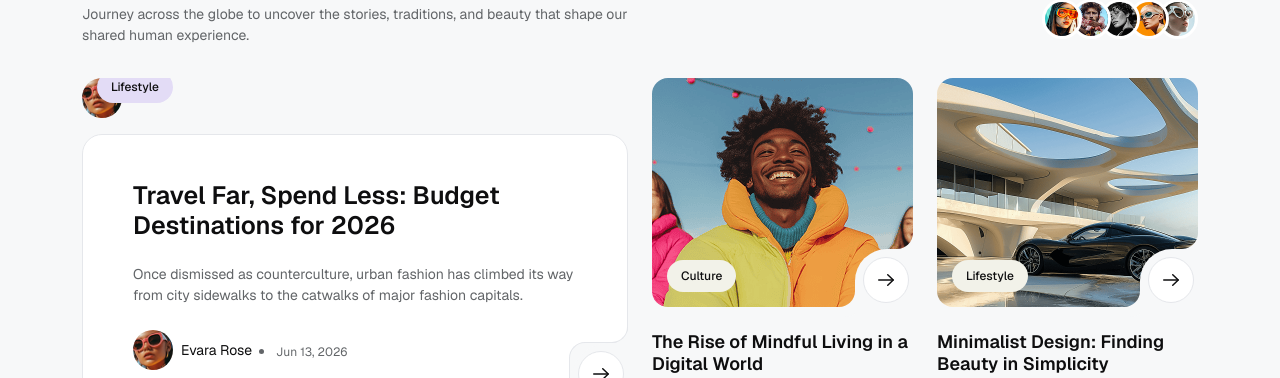
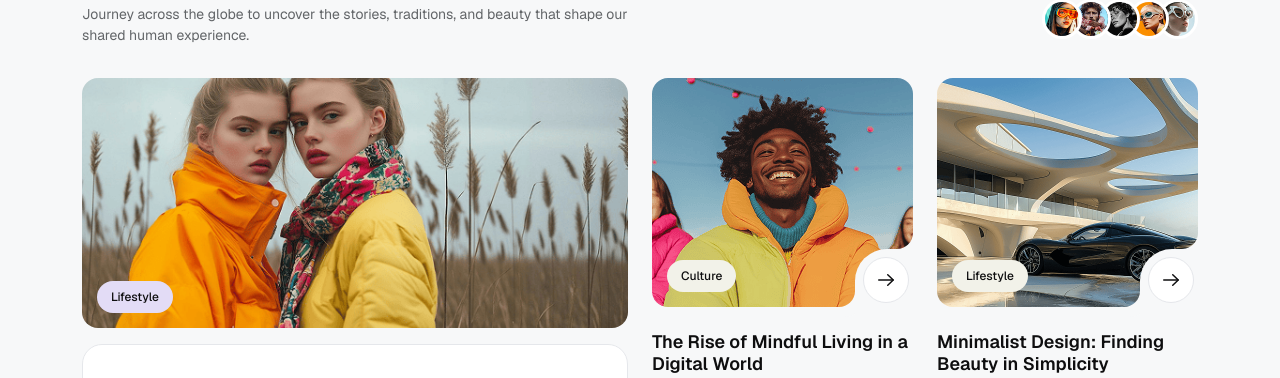
Before and after one commit to rahultiwari8685/topheadlines, a Next.js app in the folder frontend/: page /archive-3 in a window 1280 px wide. Shown: the part 384-762 px from the top of the page. Built offline with nearby package versions, Linux system fonts and the light colour scheme; no server answers.

Commit message:
author image dynamic

```diff
--- a/frontend/components/cards/ArticleCard11.tsx
+++ b/frontend/components/cards/ArticleCard11.tsx
@@ -42,14 +42,9 @@ export default function ArticleCard11({ card, idx }: Props) {
               ></iframe>
             ) : (
               <img
-                src={card.imgAuthor}
-                alt={card.author}
-                width={40}
-                height={40}
-                style={{
-                  borderRadius: "50%",
-                  objectFit: "cover",
-                }}
+                src={card.img || "/assets/imgs/page/img-28.png"}
+                alt="news"
+                style={{ width: "100%", height: "250px", objectFit: "cover" }}
               />
             )}
           </Link>
@@ -101,14 +96,11 @@ export default function ArticleCard11({ card, idx }: Props) {
                 className="author d-flex align-items-center gap-2"
               >
                 <img
+                  className="avatar avatar-md rounded-circle"
                   src={card.imgAuthor}
-                  alt={card.author}
-                  width={40}
-                  height={40}
-                  style={{
-                    borderRadius: "50%",
-                    objectFit: "cover",
-                  }}
+                  alt="magzin"
+                  width={41}
+                  height={41}
                 />
                 <span className="fs-7 text-dark fw-regular">{card.author}</span>
               </Link>
--- a/frontend/components/sections/home-2/Section1.tsx
+++ b/frontend/components/sections/home-2/Section1.tsx
@@ -41,11 +41,9 @@ export default function Section1({ classList }: any) {
         title: item.title || "No Title",
         description: item.subtitle || "No Description",
 
-        // ✅ Dynamic author image
         imgAuthor: item.author?.profileImage
           ? `${setting.api}/uploads/images/${item.author.profileImage}`
           : "/assets/imgs/template/author/author-1.png",
-
         author: item.author?.name || "Admin",
 
         date: new Date(item.createdAt).toDateString(),
--- a/frontend/components/sections/home-2/Section5.tsx
+++ b/frontend/components/sections/home-2/Section5.tsx
@@ -34,7 +34,9 @@ export default function Section5() {
             bgBadge: `bg-${(idx % 5) + 1}`,
             title: item.title || "No Title",
             description: item.subtitle || "No Description",
-            imgAuthor: "/assets/imgs/template/author/author-1.png",
+            imgAuthor: item.author?.profileImage
+              ? `${setting.api}/uploads/images/${item.author.profileImage}`
+              : "/assets/imgs/template/author/author-1.png",
             author: item.author?.name || "Admin",
             date: new Date(item.createdAt).toDateString(),
 
```
